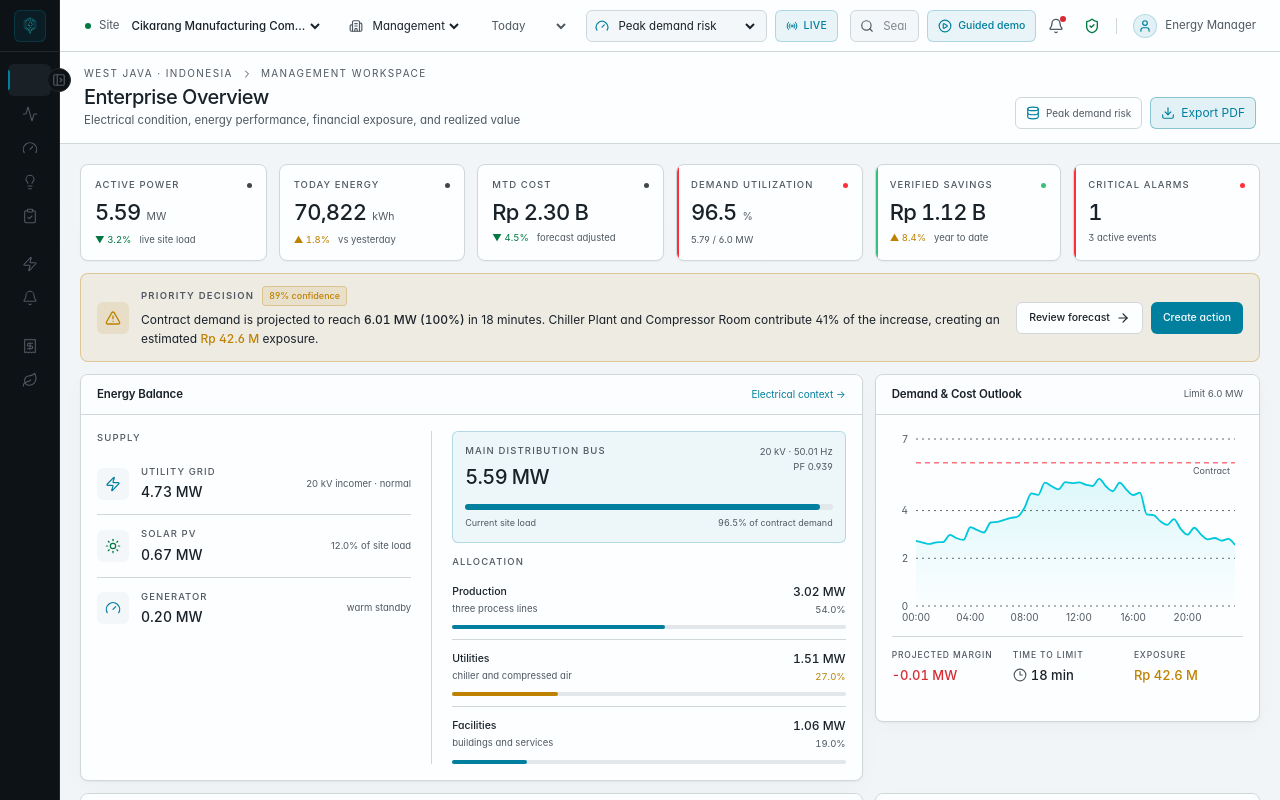
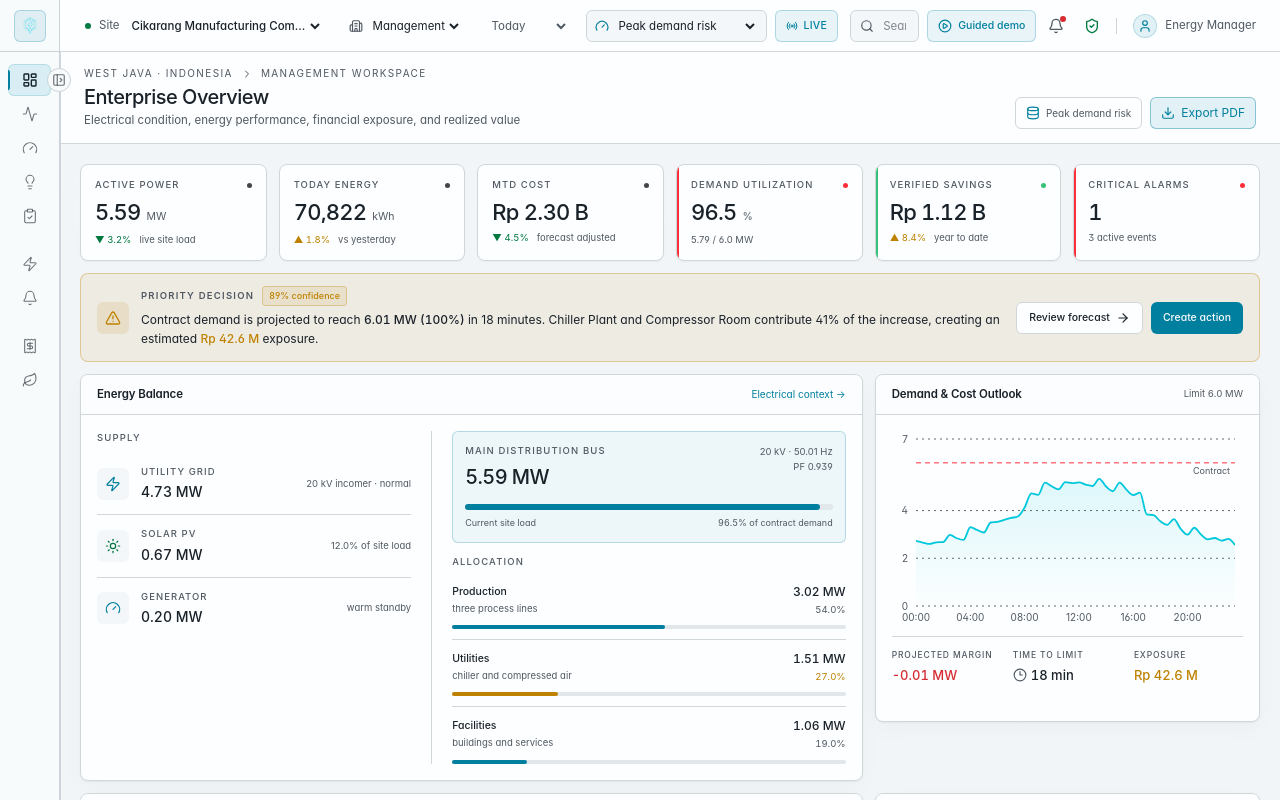
Before and after one commit to masarray/argrid-energy, a React (Vite) app: page / in a window 1280 px wide. Shown: the top 800 px of the page. Built offline with nearby package versions, Linux system fonts and the light colour scheme.

Commit message:
Apply dual-workspace sidebar theme and contrast system

```diff
--- a/src/styles.css
+++ b/src/styles.css
@@ -80,7 +80,7 @@
   --secondary: oklch(0.27 0.01 240);
   --secondary-foreground: oklch(0.92 0.005 240);
   --muted: oklch(0.25 0.008 240);
-  --muted-foreground: oklch(0.68 0.014 240);
+  --muted-foreground: oklch(0.7 0.012 240);
   --accent: oklch(0.3 0.02 220);
   --accent-foreground: oklch(0.95 0.005 240);
   --destructive: oklch(0.62 0.22 25);
@@ -103,12 +103,12 @@
   --chart-4: oklch(0.72 0.19 55);
   --chart-5: oklch(0.7 0.15 290);
 
-  --sidebar: oklch(0.15 0.008 240);
-  --sidebar-foreground: oklch(0.9 0.005 240);
+  --sidebar: oklch(0.135 0.009 240);
+  --sidebar-foreground: oklch(0.94 0.005 240);
   --sidebar-primary: oklch(0.76 0.135 207);
   --sidebar-primary-foreground: oklch(0.15 0.01 240);
-  --sidebar-accent: oklch(0.235 0.01 240);
-  --sidebar-accent-foreground: oklch(0.95 0.005 240);
+  --sidebar-accent: oklch(0.235 0.012 240);
+  --sidebar-accent-foreground: oklch(0.98 0.004 240);
   --sidebar-border: oklch(0.255 0.008 240);
   --sidebar-ring: oklch(0.76 0.135 207);
 }
@@ -151,14 +151,16 @@
   --chart-4: oklch(0.58 0.08 238);
   --chart-5: oklch(0.54 0.125 290);
 
-  --sidebar: oklch(0.18 0.012 245);
-  --sidebar-foreground: oklch(0.93 0.005 240);
-  --sidebar-primary: oklch(0.72 0.13 205);
-  --sidebar-primary-foreground: oklch(0.15 0.01 240);
-  --sidebar-accent: oklch(0.24 0.015 245);
-  --sidebar-accent-foreground: oklch(0.97 0.004 240);
-  --sidebar-border: oklch(0.27 0.012 245);
-  --sidebar-ring: oklch(0.72 0.13 205);
+  /* Management uses a coherent light product shell. The dark HMI shell is
+   * reserved for operations, event investigation, and power-quality work. */
+  --sidebar: oklch(0.985 0.004 235);
+  --sidebar-foreground: oklch(0.255 0.02 245);
+  --sidebar-primary: oklch(0.54 0.13 216);
+  --sidebar-primary-foreground: oklch(0.99 0.002 230);
+  --sidebar-accent: oklch(0.935 0.024 216);
+  --sidebar-accent-foreground: oklch(0.245 0.025 245);
+  --sidebar-border: oklch(0.86 0.011 235);
+  --sidebar-ring: oklch(0.54 0.13 216);
 }
 
 @layer base {
@@ -230,6 +232,71 @@
     linear-gradient(90deg, var(--color-border) 1px, transparent 1px);
   background-size: 24px 24px;
   background-position: -1px -1px;
+}
+
+/* Taste Skill theme lock: each workspace has one coherent page theme.
+ * Management navigation is light and product-oriented. Operations navigation
+ * stays graphite and visually joins the HMI canvas without losing contrast. */
+.workspace-management aside.bg-sidebar {
+  background: var(--sidebar) !important;
+  color: var(--sidebar-foreground);
+  border-color: var(--sidebar-border) !important;
+  box-shadow: 1px 0 0 color-mix(in oklab, var(--sidebar-border) 85%, transparent);
+}
+
+.workspace-management aside.bg-sidebar [class*="text-muted-foreground"] {
+  color: color-mix(in oklab, var(--sidebar-foreground) 64%, transparent) !important;
+}
+
+.workspace-management aside.bg-sidebar .text-foreground {
+  color: var(--sidebar-foreground) !important;
+}
+
+.workspace-management aside.bg-sidebar nav a {
+  color: color-mix(in oklab, var(--sidebar-foreground) 72%, transparent);
+}
+
+.workspace-management aside.bg-sidebar nav a:hover {
+  color: var(--sidebar-foreground);
+  background: color-mix(in oklab, var(--sidebar-accent) 70%, var(--sidebar));
+}
+
+.workspace-management aside.bg-sidebar nav a.bg-sidebar-accent {
+  color: var(--sidebar-accent-foreground) !important;
+  background: var(--sidebar-accent) !important;
+  box-shadow: inset 0 0 0 1px color-mix(in oklab, var(--sidebar-primary) 16%, transparent);
+  font-weight: 600;
+}
+
+.workspace-operations aside.bg-sidebar {
+  background: var(--sidebar) !important;
+  color: var(--sidebar-foreground);
+  border-color: var(--sidebar-border) !important;
+  box-shadow: 1px 0 0 color-mix(in oklab, var(--sidebar-border) 78%, transparent);
+}
+
+.workspace-operations aside.bg-sidebar [class*="text-muted-foreground"] {
+  color: color-mix(in oklab, var(--sidebar-foreground) 68%, transparent) !important;
+}
+
+.workspace-operations aside.bg-sidebar .text-foreground {
+  color: var(--sidebar-foreground) !important;
+}
+
+.workspace-operations aside.bg-sidebar nav a {
+  color: color-mix(in oklab, var(--sidebar-foreground) 72%, transparent);
+}
+
+.workspace-operations aside.bg-sidebar nav a:hover {
+  color: var(--sidebar-foreground);
+  background: color-mix(in oklab, var(--sidebar-accent) 84%, transparent);
+}
+
+.workspace-operations aside.bg-sidebar nav a.bg-sidebar-accent {
+  color: var(--sidebar-accent-foreground) !important;
+  background: var(--sidebar-accent) !important;
+  box-shadow: inset 0 0 0 1px color-mix(in oklab, var(--sidebar-primary) 14%, transparent);
+  font-weight: 600;
 }
 
 /* Explicit scoped declarations prevent the custom utility from resolving to
@@ -324,10 +391,6 @@
   .kpi-tile {
     border-radius: 6px;
   }
-
-  table {
-    min-width: 620px;
-  }
 }
 
 @media (prefers-reduced-motion: reduce) {
```
